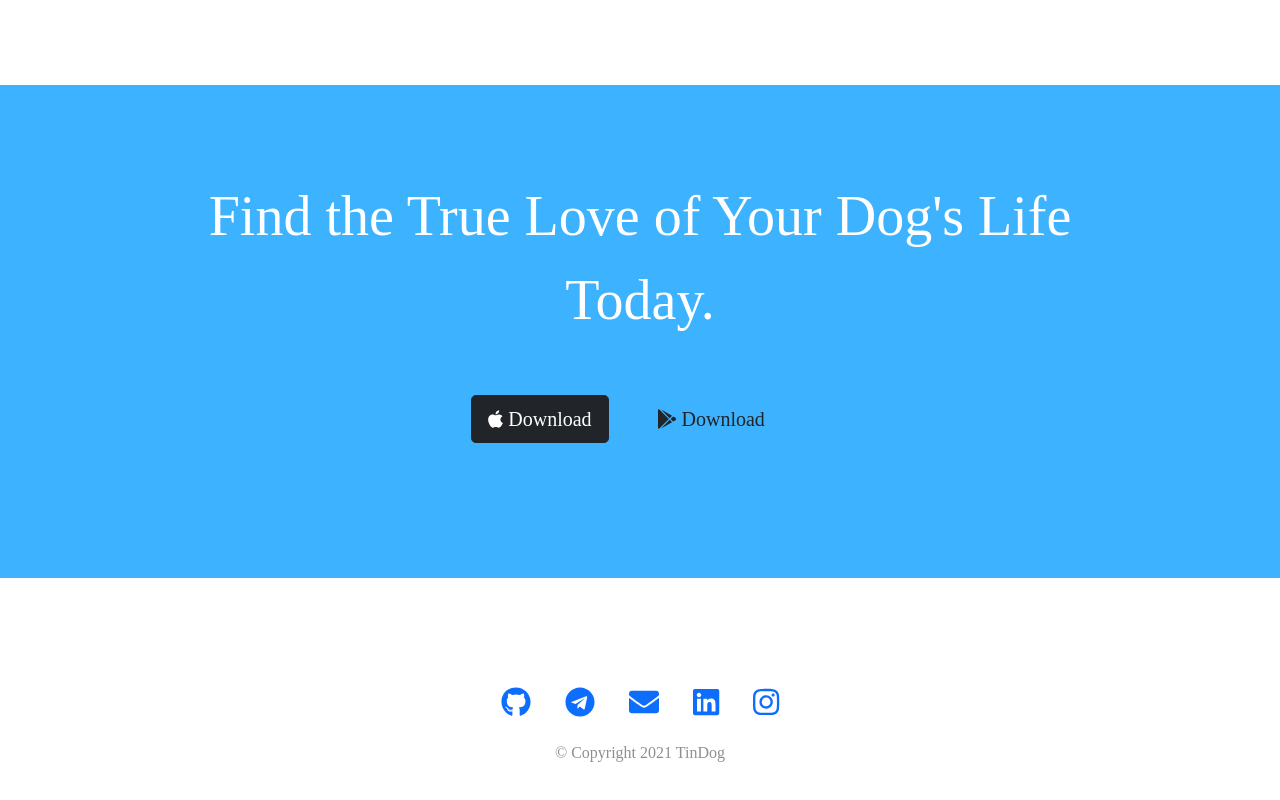
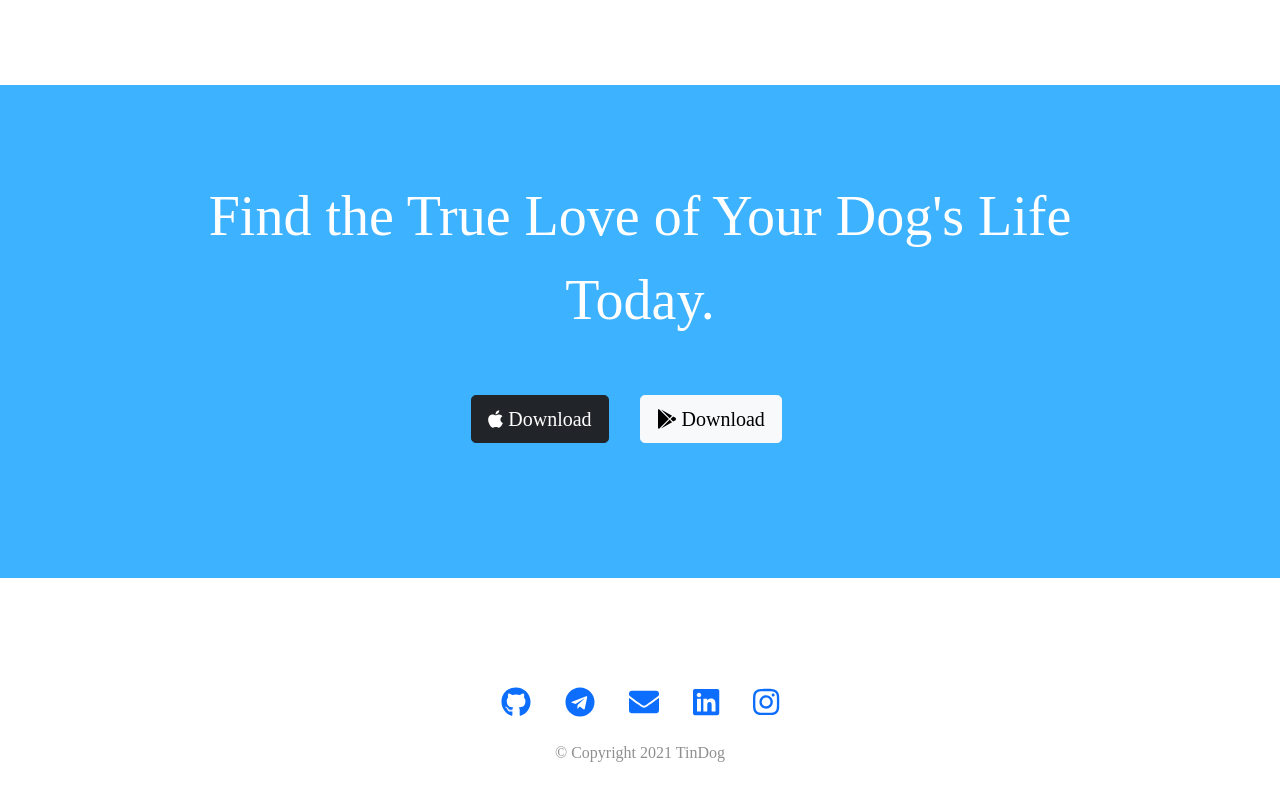
Before and after one commit to Manik-Aggarwal/TinDog, a plain HTML site: page index.html in a window 1280 px wide. Shown: the part 2486-3286 px from the top of the page. Drawn offline with nearby package versions, Linux system fonts and the light colour scheme.

Commit message:
Update index.html

```diff
--- a/index.html
+++ b/index.html
@@ -205,7 +205,7 @@
 
       <h3 class="big-heading">Find the True Love of Your Dog's Life Today.</h3>
       <button class="download-button btn btn-lg btn-dark" type="button"><i class="fab fa-apple"></i> Download</button>
-      <button class="download-button btn btn-lg brn-light" type="button"><i class="fab fa-google-play"></i>
+      <button class="download-button btn btn-lg btn-light" type="button"><i class="fab fa-google-play"></i>
         Download</button>
     </div>
   </section>
```
